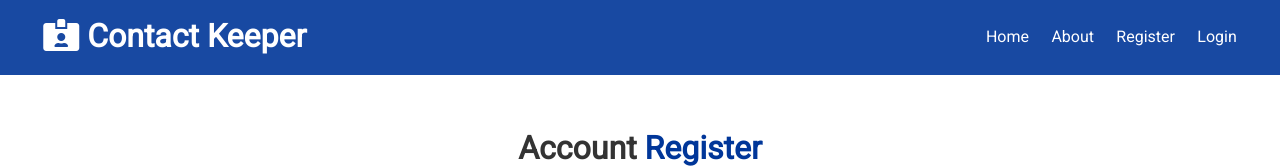
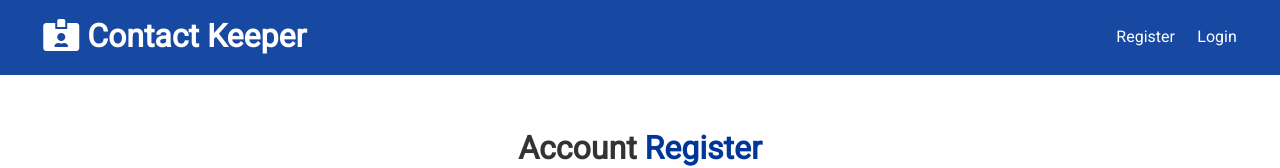
Before and after one commit to HariBhandari07/MERN-Contact-Keeper, a React (Create React App) app in the folder client/: page /register in a window 1280 px wide. Shown: the top 168 px of the page. Built offline with nearby package versions, Linux system fonts and the light colour scheme.

Commit message:
Logout Functionality implemented

```diff
--- a/client/src/components/layout/Navbar.js
+++ b/client/src/components/layout/Navbar.js
@@ -1,8 +1,38 @@
-import React from 'react'
+import React, { Fragment, useContext } from 'react'
 import PropTypes from 'prop-types'
 import { Link } from 'react-router-dom'
+import AuthContext from '../../context/auth/authContext'
 
 const Navbar = ({ title, icon }) => {
+    const authContext = useContext(AuthContext)
+    const { isAuthenticated, logout, user } = authContext
+
+    const onLogout = () => {
+        logout()
+    }
+
+    const authLinks = (
+        <Fragment>
+            <li>Hello {user && user.name}</li>
+            <li>
+                <a href="#!" onClick={onLogout}>
+                    <i className="fas fa-sign-out-alt"></i><span className="hide-sm">Logout</span>
+                </a>
+            </li>
+        </Fragment>
+    )
+
+    const guestLinks = (
+        <Fragment>
+            <li>
+                <Link to='/register'>Register</Link>
+            </li>
+            <li>
+                <Link to='/login'>Login</Link>
+            </li>
+        </Fragment>
+    )
+
     return (
         <div className="navbar bg-primary">
             <h1>
@@ -11,18 +41,19 @@
                 </Link>
             </h1>
             <ul>
-                <li>
-                    <Link to='/'>Home</Link>
-                </li>
-                <li>
-                    <Link to='/about'>About</Link>
-                </li>
-                <li>
-                    <Link to='/register'>Register</Link>
-                </li>
-                <li>
-                    <Link to='/login'>Login</Link>
-                </li>
+                {isAuthenticated ? authLinks : guestLinks}
+                {/*<li>*/}
+                {/*    <Link to='/'>Home</Link>*/}
+                {/*</li>*/}
+                {/*<li>*/}
+                {/*    <Link to='/about'>About</Link>*/}
+                {/*</li>*/}
+                {/*<li>*/}
+                {/*    <Link to='/register'>Register</Link>*/}
+                {/*</li>*/}
+                {/*<li>*/}
+                {/*    <Link to='/login'>Login</Link>*/}
+                {/*</li>*/}
             </ul>
         </div>
     )
--- a/client/src/context/auth/AuthState.js
+++ b/client/src/context/auth/AuthState.js
@@ -87,6 +87,7 @@
     }
 
     // Logout
+    const logout = () => dispatch({ type: LOGOUT })
 
     // CLear Errors
     const clearErrors = () => dispatch({ type: CLEAR_ERRORS })
@@ -101,7 +102,8 @@
             register,
             clearErrors,
             loadUser,
-            login
+            login,
+            logout
         }}>
             {props.children}
         </AuthContext.Provider>
--- a/client/src/context/auth/authReducer.js
+++ b/client/src/context/auth/authReducer.js
@@ -31,6 +31,7 @@
         case LOGIN_FAIL:
         case REGISTER_FAIL:
         case AUTH_ERROR:
+        case LOGOUT:
             localStorage.removeItem('token')
             return {
                 ...state,
```
